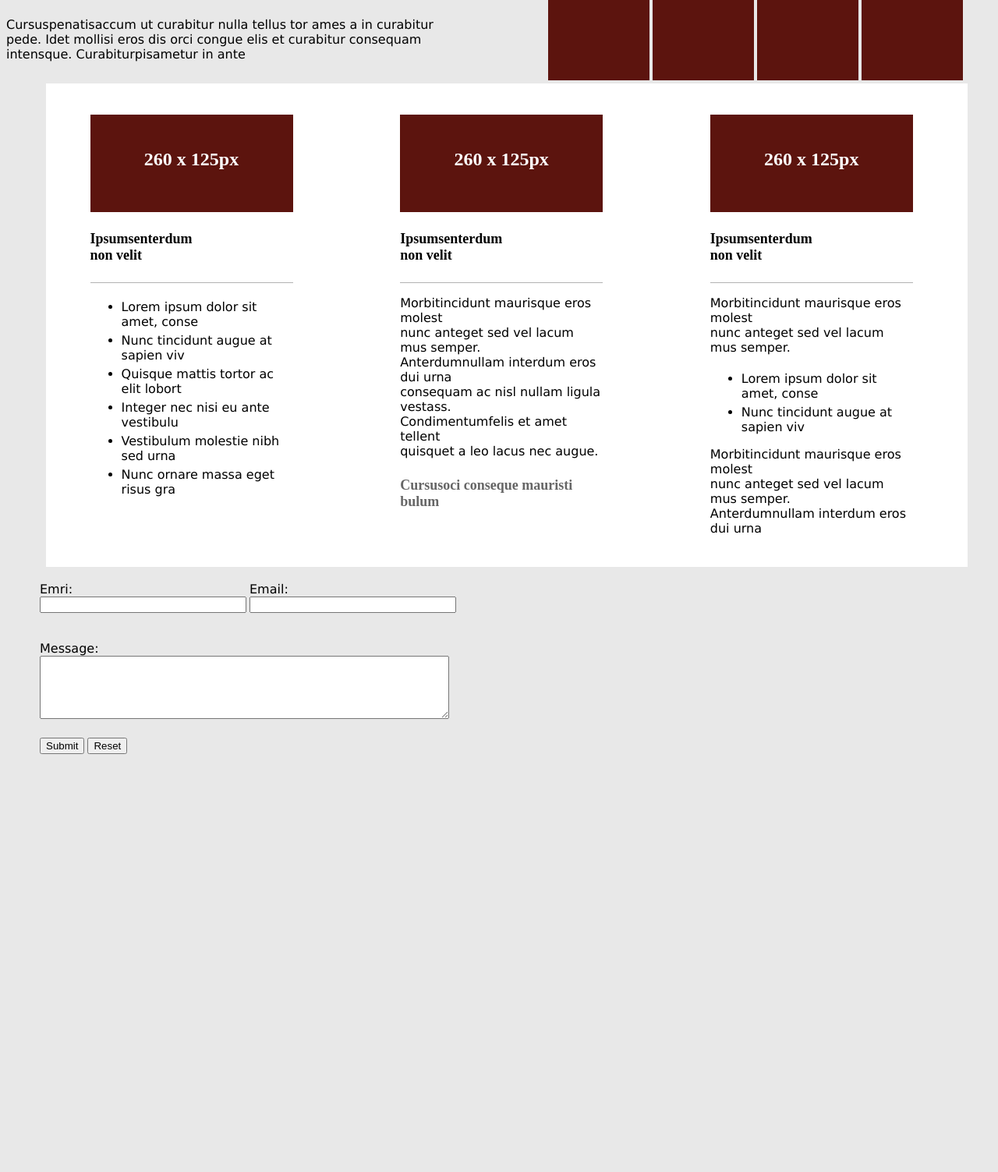
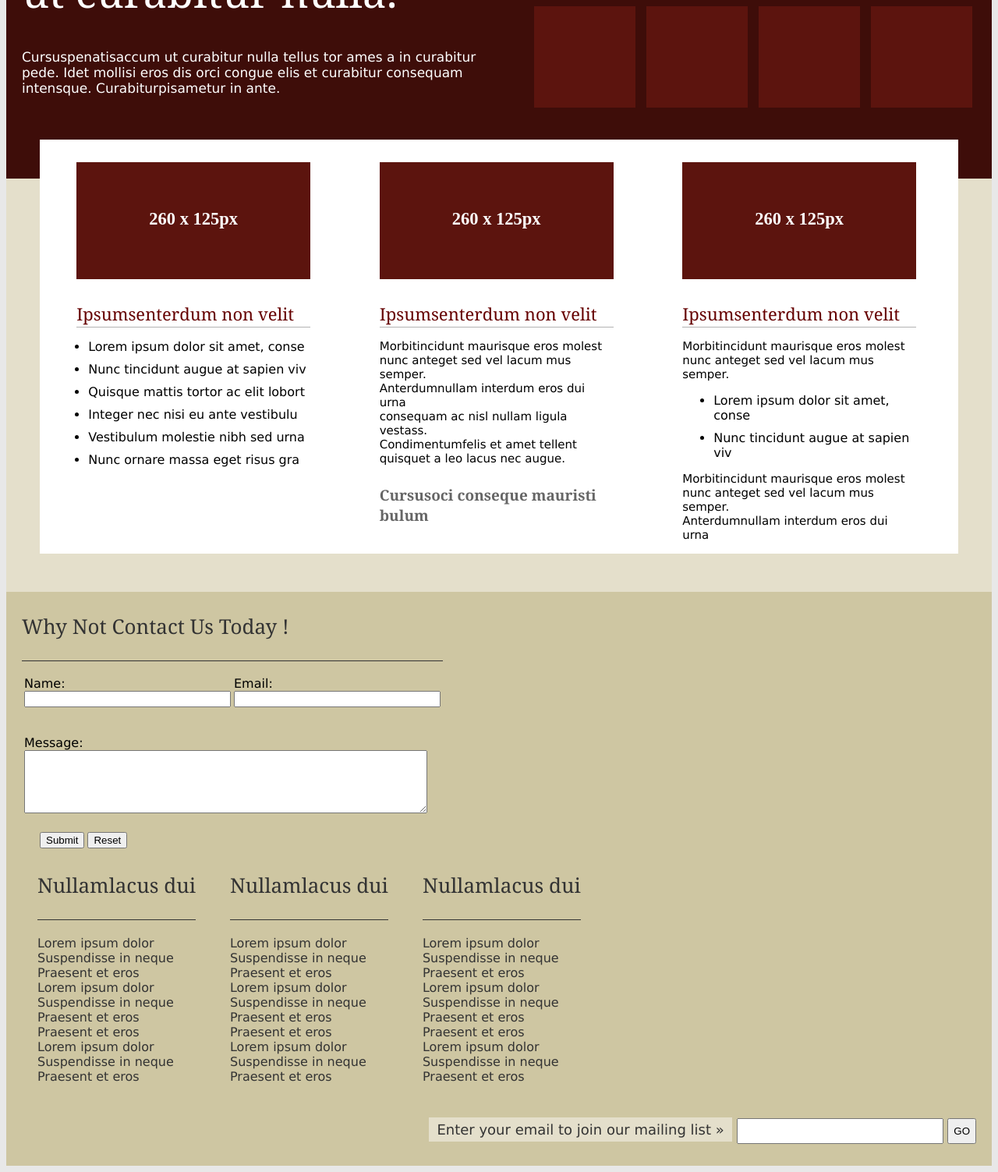
Before and after one commit to donidemolli/-PWWW18-19_Gr3-, a plain HTML site: page index.html in a window 1280 px wide. Shown: the part 309-1812 px from the top of the page at 78% size. Before the commit the page ends 1287 px from the top, so only its background shows below. Drawn offline with Linux system fonts and the light colour scheme.

Commit message:
Add files via upload

```diff
--- a/index.html
+++ b/index.html
@@ -23,16 +23,17 @@
 			</nav>
 		</div>
 	</header>
+	<div id="div1">
 		<div class="aaa">
 			<div class="intro">
 				<h1>Cursus penati saccum ut curabitur nulla.</h1>
 				<p>
 					Cursuspenatisaccum ut curabitur nulla tellus tor ames a in curabitur<br>
 					pede. Idet mollisi eros dis orci congue elis et curabitur consequam<br>
-				intensque. Curabiturpisametur in ante
+					intensque. Curabiturpisametur in ante.
 				</p>
 			</div>
-		<div class="intro" style="float: right;">
+			<div id="intro">
 				<div class="top">
 					<div class="square"></div>
 					<div class="square"></div>
@@ -47,12 +48,14 @@
 				</div>
 			</div>
 		</div>
+	</div>
+	<div id="div2">
 		<article class="content">
 			<section>
 				<div class="rectangle"><h2>260 x 125px</h2></div>
 				<h4>Ipsumsenterdum non velit</h4>
 				<div class="b-top">
-				<ul>
+					<ul style="margin-left: -25px;">
 						<li>Lorem ipsum dolor sit amet, conse</li>
 						<li>Nunc tincidunt augue at sapien viv</li>
 						<li>Quisque mattis tortor ac elit lobort</li>
@@ -75,7 +78,7 @@
 						quisquet a leo lacus nec augue.<br>
 					</p>
 
-					<h4 style="color: #666666"><strong>Cursusoci conseque mauristi bulum</strong></h4>
+						<h4 style="color: #666666;font-size: 19px;"><strong>Cursusoci conseque mauristi bulum</strong></h4>
 				</div>
 			</section>
 			<section>
@@ -95,20 +98,23 @@
 				</div>
 			</section>
 		</article>
-	<footer>
-		<form class="forma">
+	</div>
+	<div id="div3">
+		<div class="block">
+			<h3>Why Not Contact Us Today !</h3>
+			<form id="forma">
 				<table >
 					<tr>
 						<td>
 							<p>
-							<label>Emri:</label><br>
+								<label>Name:</label><br>
 								<input type="text" name="title" size="30">
 							</p>
 						</td>
 						<td >
 								<p>
 									<label>Email:</label><br>
-								<input type="text" name="title" size="30"></br>
+									<input type="email" name="title" size="30"></br>
 								</p>
 							</td>
 						</tr>
@@ -117,7 +123,7 @@
 							<td colspan="2">
 								<p>
 								<label>Message:</label><br>
-							<textarea name="description" rows="5" cols="63"></textarea>
+								<textarea name="description" rows="5" cols="62"></textarea>
 							</p>
 							</td>
 					</tr>
@@ -125,15 +131,68 @@
 					<tr>
 						<td>
 							<div>
-							<input type="submit" class="rounded">
-							<input type="reset" value="Reset" class="rounded">
+								<input type="submit">
+								<input type="reset" value="Reset">
 							</div>
 						</td>
 					</tr>
 				</table>
-
-
 			</form>
-	</footer>
+		</div>
+		<div class="block">
+			<div>
+				<h3>Nullamlacus dui</h3>
+				<p class="overline">
+					Lorem ipsum dolor<br>
+					Suspendisse in neque<br>
+					Praesent et eros<br>
+					Lorem ipsum dolor<br>
+					Suspendisse in neque<br>
+					Praesent et eros<br>
+					Praesent et eros<br>
+					Lorem ipsum dolor<br>
+					Suspendisse in neque<br>
+					Praesent et eros<br>
+				</p>
+			</div>
+			<div>
+				<h3>Nullamlacus dui</h3>
+				<p class="overline">
+					Lorem ipsum dolor<br>
+					Suspendisse in neque<br>
+					Praesent et eros<br>
+					Lorem ipsum dolor<br>
+					Suspendisse in neque<br>
+					Praesent et eros<br>
+					Praesent et eros<br>
+					Lorem ipsum dolor<br>
+					Suspendisse in neque<br>
+					Praesent et eros<br>
+				</p>
+			</div>
+			<div>
+				<h3>Nullamlacus dui</h3>
+				<p class="overline">
+					Lorem ipsum dolor<br>
+					Suspendisse in neque<br>
+					Praesent et eros<br>
+					Lorem ipsum dolor<br>
+					Suspendisse in neque<br>
+					Praesent et eros<br>
+					Praesent et eros<br>
+					Lorem ipsum dolor<br>
+					Suspendisse in neque<br>
+					Praesent et eros<br>
+				</p>
+			</div>
+		</div>
+		<form id="forma2">
+			<p>
+				<label for="email">Enter your email to join our mailing list »</label>
+				<input type="email" name="email" size="30">
+				<button type="button">GO</button>
+			</p>
+		</form>
+	</div>
 </body>
 </html>
--- a/style.css
+++ b/style.css
@@ -1,8 +1,5 @@
 <style type="text/css">
 
-			#intro{
-				padding: auto 2%;
-			}
 			h1 h4{
 				font-family: georgia, serif;
 			}
@@ -13,7 +10,7 @@
 				background-color: #81201a;
 				color: #FFFFFF;
 				width: 100%;
-				height: 120px;
+				height: 130px;
 
 			}
 
@@ -27,6 +24,7 @@
 			}
 			.header{
 				display: inline-block;
+				padding-left: 20px;
 			}
 			.header:last-child{
 				float: right;
@@ -60,18 +58,51 @@
 			}
 			.intro{
 				display: inline-block;
-				width: 45%;
+				width: 50%;
 				margin-left: :10px;
+				margin-bottom: 20px;
+
+			}
+			#intro{
+				float: right;
+				margin-top: 20px;
 			}
 
 			.intro h1{
-				font-size: 50px;
+				font-size: 55px;
+				font-family: georgia;
+				font-weight: lighter;
 			}
+			.intro p{
+				font-size: 17px;
+				font-family: verdana;
+			}
+
 			.square{
 				width: 130px;
 				height: 130px;
 				background-color: #5c140e;
 				display: inline-block;
+				margin: 5px;
+			}
+			.aaa{
+				margin: 20px;
+			}
+			#div1{
+				background-color: #3e0d09;
+				height: 400px;
+				margin-top: -20px;
+				color: #FFFFFF;
+			}
+			#div2{
+				background-color: #e4dfcb;
+				height: 530px;
+				width: 100%;
+			}
+			#div3{
+				background-color: #cec6a2;
+				padding-left: 20px:;
+				overflow: auto;
 			}
 			body{
 				background-color: #e8e8e8;
@@ -79,66 +110,89 @@
 			article{
 				background-color: #FFFFFF;
 				width: 92%;
-				position: relative;
+				position: absolute;
 				left: 4%;
+				margin-top: -50px;
 
 			}
-			article p,li{
-				font-size: 16px;
-			}
 			article section{
-				margin-top: -20px;
+				margin-top: 10px;
 				margin-left: 47px;
-				width: 30%;
-
-
+				width: 29%;
+				font-size: 15px;
+				float: left;
 			}
 			article section ul li{
-				padding-top: 5px;
+				margin-top: 10px;
+				font-size: 16px;
+				font-weight: lighter;
 			}
 			.rectangle{
 				background-color: #5c140e;
-				width: 260px;
-				height: 125px;
+				width: 300px;
+				height: 150px;
 			}
 			article div h2{
 				text-align: center;
 				color: #FFFFFF;
-				padding-top: 44px;
+				padding-top: 60px;
 			}
-			article h4{
-				font-size: 18px;
+			article section h4{
+				font-size: 22px;
+				width: 300px;
+				color: #660000;
+				font-family: georgia;
+				margin-bottom: 2px;
+				font-weight: lighter;
+
 			}
 			.b-top{
 
-				width: 260px;
+				width: 300px;
 				border-top: 1px solid #b2b2b2;
-				height: 50%;
-			}
-			.content{
-				column-count: 3;
-				column-gap: 30px;
-				padding: 40px 10px;
-
-
-				-webkit-column-count: 3;
-				-webkit-column-gap: 30px;
-
-			}
-			/*.alignleft{
-				float:left;
-			}
-			.aligncenter{
-				float: center;
-			}
-			.alignright{
-				float: right;
-				width: 26%;
-			}*/
-
-			.forma{
-
-				margin-left: 40px;
 			}
 
+			#forma{
+				border-top: 1px solid #333333;
+			}
+			.block{
+				margin-left: 20px;
+				float: left;
+			}
+			.block:last-child{
+				float: right;
+			}
+			.block div{
+				margin:0px 20px;
+				display: inline-block;
+			}
+			.block h3{
+				font-family: georgia;
+				font-size: 26px;
+				color: #333333;
+				font-weight: lighter;
+			}
+			.overline{
+				border-top: 1px solid #333333;
+				padding-top: 20px;
+				padding-right: 20px;
+				color: #333333;
+			}
+			#forma2{
+				float: right;
+				font-size: 18px;
+				margin: 10px 20px 10px 10px;
+			}
+			#forma2 p label{
+				padding: 5px 10px;
+				background-color: #e4dfcb;
+				color: #333333;
+				margin-top: 60px;
+			}
+			#forma2 p input{
+				height: 27px;
+			}
+			#forma2 button{
+				height: 33px;
+			}
 		</style>
```
Lines whose indentation alone changed are shown as unchanged.
